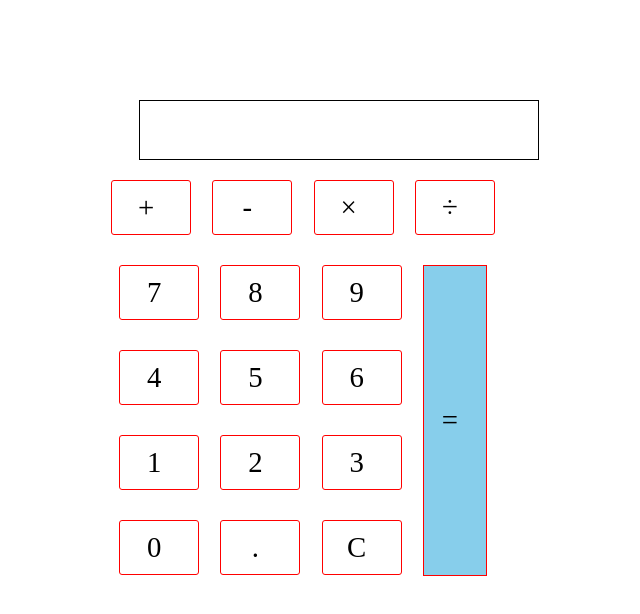
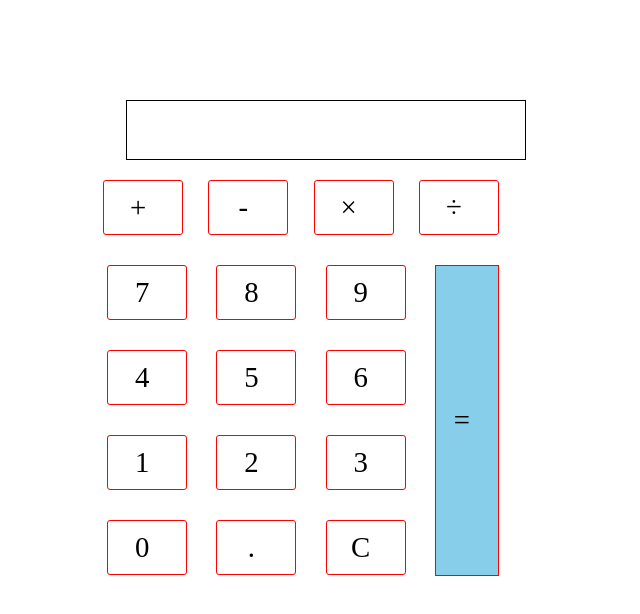
Before and after one commit to erickcoult/Projetos, a plain HTML site: page Calculadora/index.html in a window 1280 px wide. Shown: the whole page, without its empty margins (335-975 px from the left). Drawn offline with Linux system fonts and the light colour scheme.

Commit message:
Update style.css

```diff
--- a/Calculadora/style.css
+++ b/Calculadora/style.css
@@ -18,7 +18,7 @@ border: 1px solid black;
 width: 400px;
 height: 60px;
 text-align: right;
-margin-left: 37%;
+margin-left: 36%;
 }
 
 .operators div{
@@ -29,7 +29,7 @@ margin-left: 37%;
     cursor: pointer;
     border: solid 1px red;
     border-radius: 3px;
-    margin: 20px 4px 10px 0;
+    margin: 20px 8px 10px 0;
 }
 .operators div:hover{
     box-shadow: 1px 1px 6px 1px #00000061;
@@ -46,7 +46,7 @@ margin-left: 37%;
     display: inline-block;
     border: solid 1px red;
     border-radius: 3px;
-    margin: 20px 4px 10px 0;
+    margin: 20px 12px 10px 0;
 }
 .number div:hover{
     box-shadow: 1px 1px 6px 1px #00000061;
```
